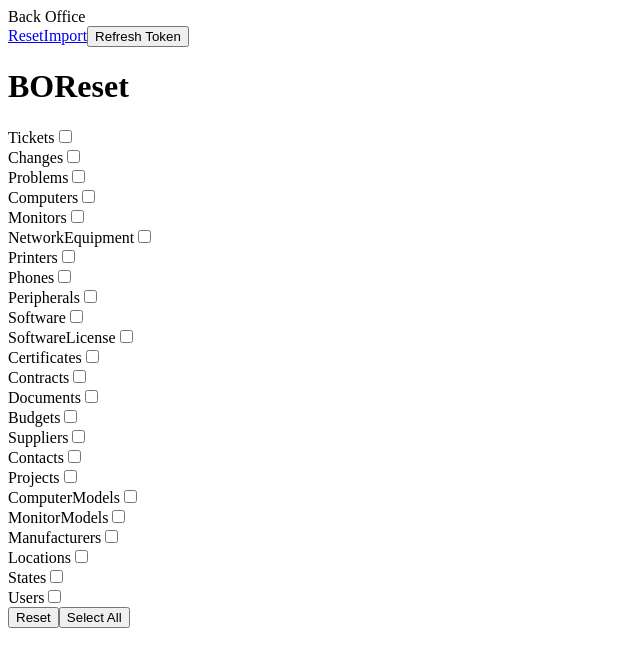
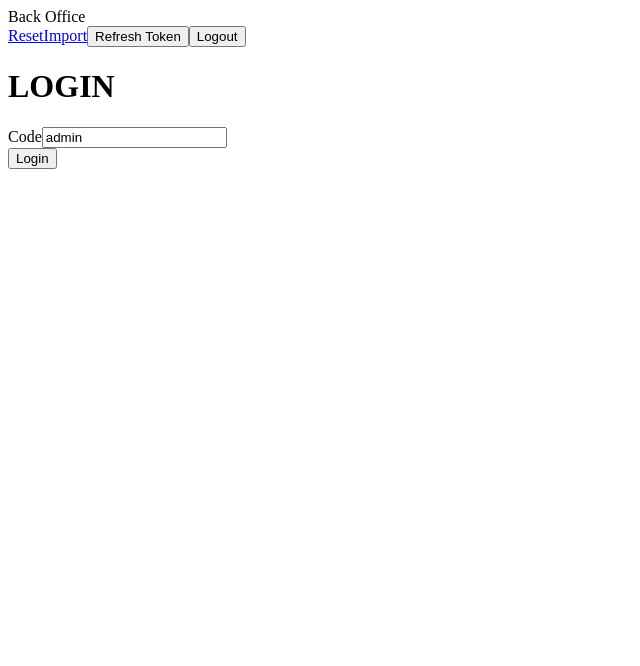
Before and after one commit to EdouardoRabe/glpi, a React (Vite) app: page / in a window 1280 px wide. Shown: the top 666 px of the page, without its empty margins (0-640 px from the left). Built offline with nearby package versions, Linux system fonts and the light colour scheme; no server answers.

Commit message:
add login page

```diff
--- a/src/layouts/BOMainLayout.jsx
+++ b/src/layouts/BOMainLayout.jsx
@@ -1,8 +1,22 @@
 import {Link, Outlet} from "react-router-dom";
 import { refreshTokenManually } from "../backend/utils/api";
 import { initSessionV1 } from "../backend/utils/apiV1";
+import { useEffect } from "react";
+import { useNavigate } from "react-router-dom";
 
 function BOMainLayout() {
+    const navigate = useNavigate();
+
+    useEffect(() => {
+        const checkLogin = () => {
+            const isLoggedIn = sessionStorage.getItem("isLoggedIn");
+            if (!isLoggedIn) {
+                navigate("/");
+            }
+        };
+
+        checkLogin();
+    }, []);
 
     const handleRefresh = async () =>{
         await refreshTokenManually();
@@ -10,6 +24,11 @@ function BOMainLayout() {
 
         await initSessionV1();
         console.log("Session re-initialized via V1 API");
+    }
+
+    const handleLogout = () => {
+        sessionStorage.removeItem("isLoggedIn");
+        navigate("/");
     }
 
 
@@ -21,9 +40,10 @@ function BOMainLayout() {
                     <span>Back Office</span>
                 </div>
                 <div >
-                    <Link to={"/"}>Reset</Link>
+                    <Link to={"/reset"}>Reset</Link>
                     <Link to={"/import"}>Import</Link>
                     <button onClick={handleRefresh}>Refresh Token</button>
+                    <button onClick={handleLogout}>Logout</button>
                 </div>
             </nav>
 
--- /dev/null
+++ b/src/pages/BO/BOLogin.jsx
@@ -0,0 +1,28 @@
+import {useNavigate} from "react-router-dom";
+
+export default function BOLogin() {
+    const navigate = useNavigate();
+
+    const handleLogin = (event) => {
+        event.preventDefault();
+        const formData = new FormData(event.target);
+        const code = formData.get("password");
+        if (code === "admin") {
+            sessionStorage.setItem("isLoggedIn", "true");
+            navigate("/import");
+        }
+    };
+
+    return (
+        <div className="bo-login">
+            <h1>LOGIN</h1>
+            <form onSubmit={handleLogin}>
+                <div>
+                    <label htmlFor="password">Code</label>
+                    <input type="text" id="password" name="password" defaultValue="admin" required />
+                </div>
+                <button type="submit">Login</button>
+            </form>
+        </div>
+    )
+}
--- a/src/router/index.jsx
+++ b/src/router/index.jsx
@@ -2,6 +2,7 @@ import {createBrowserRouter} from "react-router-dom";
 import BOMainLayout from "../layouts/BOMainLayout.jsx";
 import BOReset from "../pages/BO/BOReset.jsx";
 import BOImport from "../pages/BO/BOImport.jsx";
+import BOLogin from "../pages/BO/BOLogin.jsx";
 
 
 export const router = createBrowserRouter([
@@ -12,6 +13,10 @@ export const router = createBrowserRouter([
         children: [
             {
                 index: true,
+                element: <BOLogin/>
+            },
+            {
+                path: "reset",
                 element: <BOReset/>
             },
             {
```
